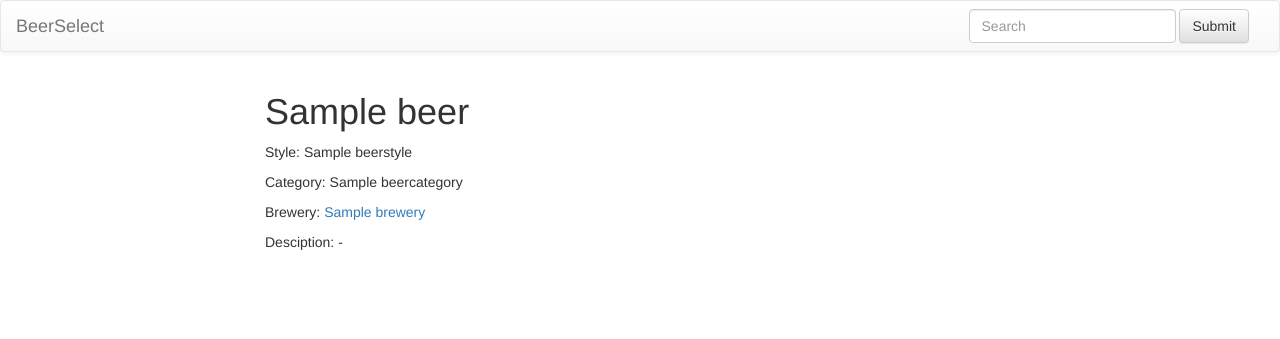
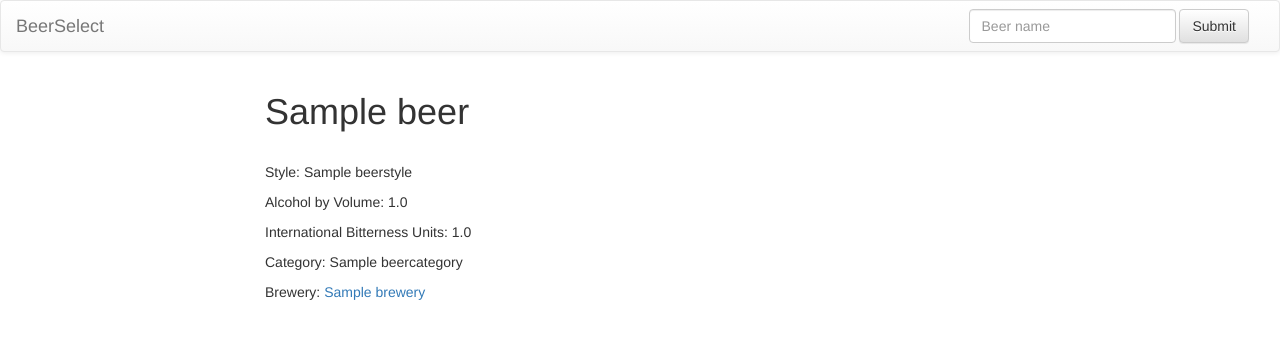
Before and after one commit to GeorgeTG/beerselect, a Django app: page /beer/1/ in a window 1280 px wide. Shown: the top 339 px of the page. Run offline with Django 3.2, Linux system fonts and the light colour scheme; tables that the repository leaves empty hold one stand-in row (values such as "Sample post"); some libraries are stand-ins or nearby versions.

Commit message:
Fix styles, add beer upc, abv, ibu

```diff
--- a/beers/views.py
+++ b/beers/views.py
@@ -29,6 +29,7 @@ class IndexView(generic.base.TemplateView):
             if style.beer_set.count() > 0:
                 nonzero.append(style)
         context['styles'] = nonzero
+        context['styles_count'] = len(nonzero)
 
         return context
 
--- a/templates/base.html
+++ b/templates/base.html
@@ -27,7 +27,7 @@
                 <div class="collapse navbar-collapse">
                     <form class="navbar-form navbar-right" action={% url 'beer_search' %} type="GET">
                         <div class="form-group">
-                            <input type="text" name="query" class="form-control" placeholder="Search">
+                            <input type="text" name="query" class="form-control" placeholder="Beer name">
                         </div>
                         <button type="submit" class="btn btn-default">Submit</button>
                     </form>
--- a/templates/beers/beer.html
+++ b/templates/beers/beer.html
@@ -1,13 +1,21 @@
 {% include "../base.html" %}
 
 <h1>{{ object.name }}</h1>
+<br/>
 <p>Style: {{ object.style.name }} </p>
+{% if object.abv %}
+<p>Alcohol by Volume: {{object.abv }}</p>
+{% endif %}
+{% if object.ibu %}
+<p>International Bitterness Units: {{object.ibu}}</p>
+{% endif %}
 <p>Category: {{ object.style.category.name }} </p>
 <p>Brewery: <a href="{% url 'brewery_detail' object.brewery.id %}">{{ object.brewery.name }}</a></p>
 {% if object.descipt %}
+{% if object.upc %}
+<p>Universal Product Code: {{ object.upc }}</p>
+{% endif %}
 <p>Description: {{ object.descript }} </p>
-{% else %}
-<p>Desciption: -</p>
 {% endif %}
 
 {% include "../end.html" %}
--- a/templates/index.html
+++ b/templates/index.html
@@ -2,16 +2,17 @@
 
 <h2>Welcome to the BeerSelection app</h2>
 <br/>
-<p>We have <b>{{ beers_count }}</b> beers in our database, brewed at <b>{{ breweries_count }}</b> breweries all over the world!</p>
+<p>We have <b>{{ beers_count }}</b> beers of <b>{{ styles_count }}</b> different styles in our database, brewed at <b>{{ breweries_count }}</b> breweries all over the world!</p>
 <br/>
 <p>Select a beer style, to get a random beer:</p>
 <form action="#" method="POST" class="form">
   {% csrf_token %}
-  <select name="style_id">
+  <select name="style_id" class="form-control">
     {% for entry in styles %}
     <option value="{{ entry.id }}">{{ entry.name }}</option>
     {% endfor %}
   </select>
+  <br/>
   <button type="submit" class="btn btn-primary">Go!</button>
 </form>
 
```
